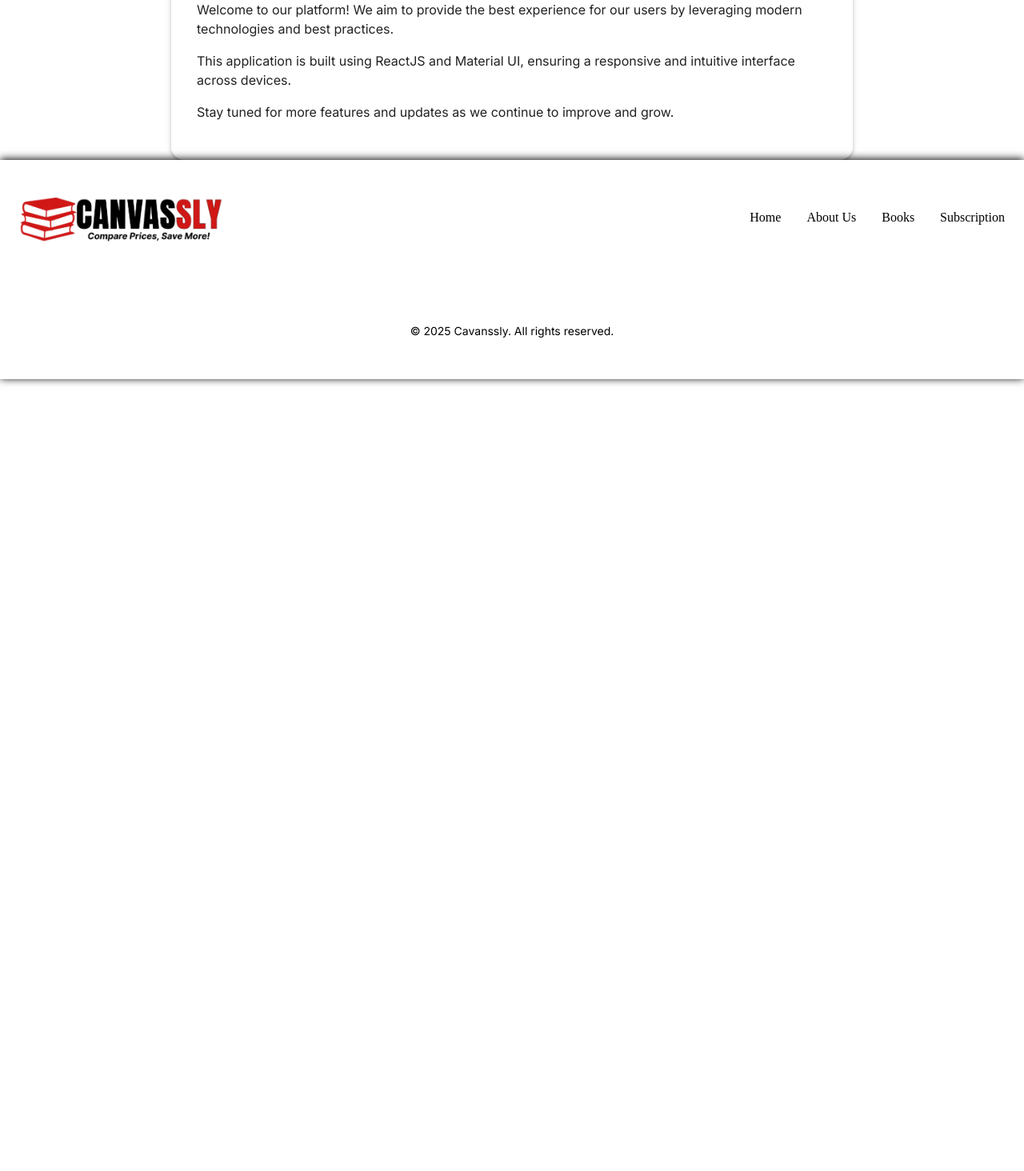
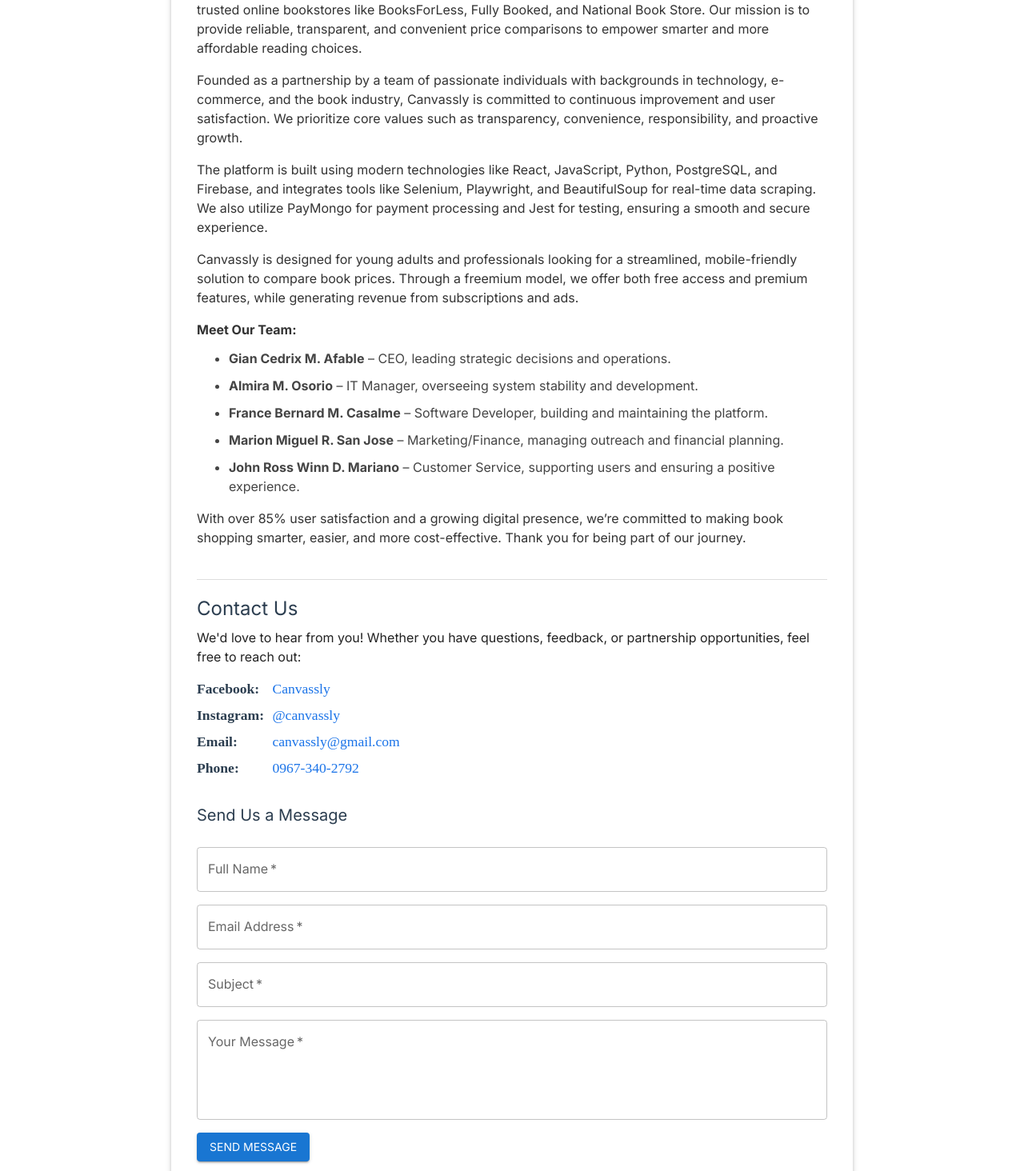
Before and after one commit to LineSeventy/Book-Finds, a React (Vite) app: page /about in a window 1280 px wide. Shown: the part 246-1710 px from the top of the page at 80% size. Before the commit the page ends 800 px from the top, so only its background shows below. Built offline with nearby package versions, Linux system fonts and the light colour scheme; no server answers.

Commit message:
About Us page

```diff
--- a/src/App.jsx
+++ b/src/App.jsx
@@ -12,6 +12,7 @@
 import '@fontsource/inter/700.css';
 import { createTheme, ThemeProvider } from '@mui/material/styles';
 import { AuthProvider } from './Context/Auth';
+import { Container } from "@mui/material"
 
 const theme = createTheme({
   typography: {
@@ -20,19 +21,20 @@
 });
 
 function App() {
-
   return (
-    <>
     <AuthProvider>
-    <ThemeProvider theme={theme}>
-  <Header   />
-  <Outlet/>
-
-  <Footer/>
-  </ThemeProvider>
-  </AuthProvider>
-    </>
-  )
+      <ThemeProvider theme={theme}>
+        <div className="app-container">
+          <Header />
+          <div className="main-content">
+            <Outlet />
+          </div>
+          <Footer />
+        </div>
+      </ThemeProvider>
+    </AuthProvider>
+  );
 }
 
+
 export default App
--- a/src/Pages/About.jsx
+++ b/src/Pages/About.jsx
@@ -1,23 +1,138 @@
-import React from 'react';
-import { Container, Typography, Paper, Box } from '@mui/material';
+import React, { useState } from 'react';
+import { Container, Typography, Paper, Box, TextField, Button } from '@mui/material';
+import styles from "../Styles/About.module.css";
 
 function About() {
+  const [formData, setFormData] = useState({
+    fullname: '',
+    email: '',
+    subject: '',
+    message: '',
+  });
+
+  const handleChange = (e) => {
+    setFormData(prev => ({ ...prev, [e.target.name]: e.target.value }));
+  };
+
+  const handleSubmit = (e) => {
+    e.preventDefault();
+    console.log("Form submitted:", formData);
+    alert("Message sent! We will get back to you shortly.");
+    setFormData({ fullname: '', email: '', subject: '', message: '' });
+  };
+
   return (
-    <Container maxWidth="md">
-      <Paper elevation={3} sx={{ p: 4, mt: 8, borderRadius: 4 }}>
-        <Typography variant="h4" gutterBottom align="center">
+    <Container maxWidth="md" className={styles.container}>
+      <Paper elevation={3} className={styles.paper}>
+        {/* About Us Section */}
+        <Typography variant="h4" gutterBottom align="center" className={styles.title}>
           About Us
         </Typography>
-        <Box>
+        <Box className={styles.content}>
           <Typography variant="body1" paragraph>
-            Welcome to our platform! We aim to provide the best experience for our users by leveraging modern technologies and best practices.
+            Canvassly is a book price comparison platform created to help readers find the best book deals across trusted online bookstores like BooksForLess, Fully Booked, and National Book Store.
+            Our mission is to provide reliable, transparent, and convenient price comparisons to empower smarter and more affordable reading choices.
+          </Typography>
+
+          <Typography variant="body1" paragraph>
+            Founded as a partnership by a team of passionate individuals with backgrounds in technology, e-commerce, and the book industry, Canvassly is committed to continuous improvement and user satisfaction.
+            We prioritize core values such as transparency, convenience, responsibility, and proactive growth.
+          </Typography>
+
+          <Typography variant="body1" paragraph>
+            The platform is built using modern technologies like React, JavaScript, Python, PostgreSQL, and Firebase, and integrates tools like Selenium, Playwright, and BeautifulSoup for real-time data scraping.
+            We also utilize PayMongo for payment processing and Jest for testing, ensuring a smooth and secure experience.
+          </Typography>
+
+          <Typography variant="body1" paragraph>
+            Canvassly is designed for young adults and professionals looking for a streamlined, mobile-friendly solution to compare book prices.
+            Through a freemium model, we offer both free access and premium features, while generating revenue from subscriptions and ads.
+          </Typography>
+
+          <Typography variant="body1" paragraph>
+            <strong>Meet Our Team:</strong>
+            <ul className={styles.teamList}>
+              <li><strong>Gian Cedrix M. Afable</strong> – CEO, leading strategic decisions and operations.</li>
+              <li><strong>Almira M. Osorio</strong> – IT Manager, overseeing system stability and development.</li>
+              <li><strong>France Bernard M. Casalme</strong> – Software Developer, building and maintaining the platform.</li>
+              <li><strong>Marion Miguel R. San Jose</strong> – Marketing/Finance, managing outreach and financial planning.</li>
+              <li><strong>John Ross Winn D. Mariano</strong> – Customer Service, supporting users and ensuring a positive experience.</li>
+            </ul>
+          </Typography>
+
+          <Typography variant="body1" paragraph>
+            With over 85% user satisfaction and a growing digital presence, we’re committed to making book shopping smarter, easier, and more cost-effective. Thank you for being part of our journey.
+          </Typography>
+        </Box>
+
+        {/* Contact Us Section */}
+        <Box className={styles.contactSection}>
+          <Typography variant="h5" gutterBottom className={styles.contactTitle}>
+            Contact Us
           </Typography>
           <Typography variant="body1" paragraph>
-            This application is built using ReactJS and Material UI, ensuring a responsive and intuitive interface across devices.
+            We'd love to hear from you! Whether you have questions, feedback, or partnership opportunities, feel free to reach out:
           </Typography>
-          <Typography variant="body1" paragraph>
-            Stay tuned for more features and updates as we continue to improve and grow.
+
+          <ul className={styles.contactList}>
+          <li><strong>Facebook:</strong> <a href="https://facebook.com/Canvassly" target="_blank" rel="noopener noreferrer">Canvassly</a></li>
+          <li><strong>Instagram:</strong> <a href="https://instagram.com/canvassly" target="_blank" rel="noopener noreferrer">@canvassly</a></li>
+          <li><strong>Email:</strong> <a href="mailto:canvassly@gmail.com">canvassly@gmail.com</a></li>
+          <li><strong>Phone:</strong> <a href="tel:+639673402792">0967-340-2792</a></li>
+        </ul>
+
+
+          <Typography variant="h6" gutterBottom className={styles.formTitle}>
+            Send Us a Message
           </Typography>
+          <form onSubmit={handleSubmit} className={styles.form}>
+            <TextField
+              label="Full Name"
+              variant="outlined"
+              fullWidth
+              name="fullname"
+              value={formData.fullname}
+              onChange={handleChange}
+              className={styles.input}
+              required
+            />
+            <TextField
+              label="Email Address"
+              variant="outlined"
+              fullWidth
+              name="email"
+              type="email"
+              value={formData.email}
+              onChange={handleChange}
+              className={styles.input}
+              required
+            />
+            <TextField
+              label="Subject"
+              variant="outlined"
+              fullWidth
+              name="subject"
+              value={formData.subject}
+              onChange={handleChange}
+              className={styles.input}
+              required
+            />
+            <TextField
+              label="Your Message"
+              variant="outlined"
+              fullWidth
+              name="message"
+              value={formData.message}
+              onChange={handleChange}
+              className={styles.input}
+              multiline
+              rows={4}
+              required
+            />
+            <Button variant="contained" type="submit" className={styles.button}>
+              Send Message
+            </Button>
+          </form>
         </Box>
       </Paper>
     </Container>
--- /dev/null
+++ b/src/Styles/About.module.css
@@ -0,0 +1,104 @@
+.container {
+  padding-top: 40px;
+  padding-bottom: 40px;
+}
+
+.paper {
+  padding: 32px;
+  background-color: #fafafa;
+  border-radius: 16px;
+  box-shadow: 0 4px 12px rgba(0, 0, 0, 0.08);
+}
+
+.title {
+  font-weight: 600;
+  color: #2c3e50;
+  margin-bottom: 24px;
+}
+
+.content {
+  font-size: 1rem;
+  line-height: 1.8;
+  color: #333;
+}
+
+.teamList {
+  margin-top: 12px;
+  margin-left: 20px;
+  list-style-type: disc;
+  padding-left: 20px;
+  color: #444;
+}
+
+.teamList li {
+  margin-bottom: 10px;
+}
+.contactSection {
+  margin-top: 40px;
+  padding-top: 20px;
+  border-top: 1px solid #ddd;
+}
+
+.contactTitle {
+  color: #2c3e50;
+  font-weight: 600;
+  margin-bottom: 16px;
+}
+
+.contactList {
+  list-style: none;
+  padding-left: 0;
+  margin-bottom: 32px;
+  font-size: 1.1rem;
+  color: #34495e; /* Dark slate color for text */
+}
+.contactList li {
+  margin-bottom: 12px;
+}
+.contactList li strong {
+  color: #2c3e50; /* Slightly darker for labels */
+  width: 90px; /* fixed width for label alignment */
+  display: inline-block;
+}
+
+.contactList li a {
+  color: #1a73e8; /* Soft blue */
+  text-decoration: none;
+  transition: color 0.3s ease;
+}
+
+.contactList li a:hover,
+.contactList li a:focus {
+  color: #155ab6; /* Darker blue on hover/focus */
+  text-decoration: underline;
+}
+
+.form {
+  margin-top: 24px;
+  display: flex;
+  flex-direction: column;
+  gap: 16px;
+}
+
+.formTitle {
+  margin-top: 32px;
+  font-weight: 600;
+  color: #2c3e50;
+}
+
+.input {
+  background-color: #fff;
+}
+
+.button {
+  align-self: flex-start;
+  background-color: #2c3e50;
+  color: white;
+  padding: 10px 24px;
+  border-radius: 8px;
+  text-transform: none;
+}
+
+.button:hover {
+  background-color: #1a242f;
+}
--- a/src/Styles/App.css
+++ b/src/Styles/App.css
@@ -1,4 +1,15 @@
-body{
-    padding: 0;
-    margin: 0
+html, body {
+  height: 100%;
+  margin: 0;
+  padding: 0;
 }
+
+.app-container {
+  display: flex;
+  flex-direction: column;
+  min-height: 100vh;
+}
+
+.main-content {
+  flex: 1;
+}
```
